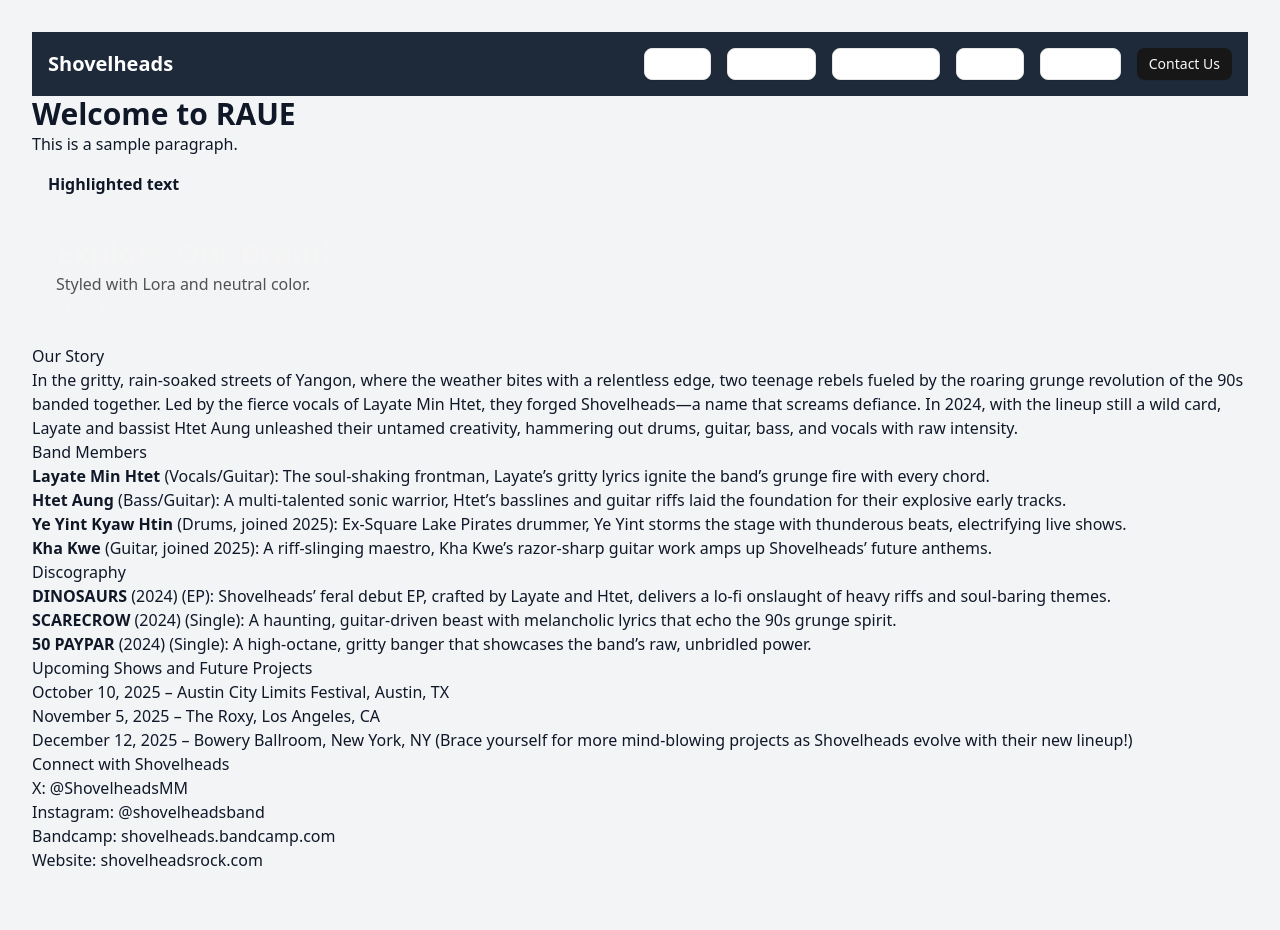
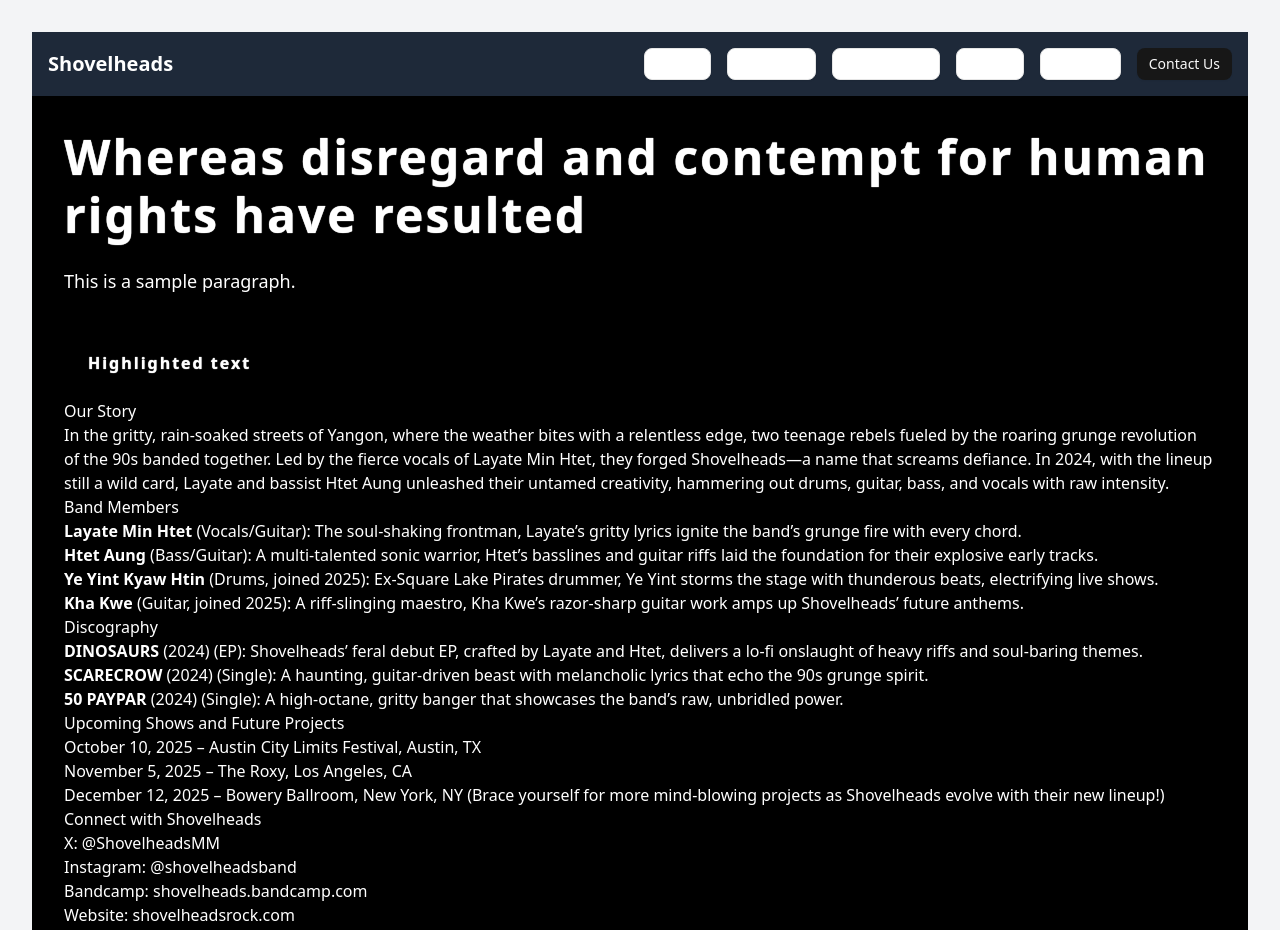
Before and after one commit to theYE-8266-viren-Nai/shovelHeads, an Astro site: page /compotestpage in a window 1280 px wide. Shown: the top 930 px of the page. Before the commit the page ends 904 px from the top, so only its background shows below. Built offline with nearby package versions, Linux system fonts and the light colour scheme; Astro itself is replaced by a stand-in of ours; a web font is replaced by a local one.

Commit message:
updated font but has not acheieved the pixelated font that I desire

```diff
--- a/astro.config.mjs
+++ b/astro.config.mjs
@@ -34,11 +34,7 @@ export default defineConfig({
       },
       fontFamily: {
        bitcount: ['"Bitcount Prop Double"', 'sans-serif'],
-        lora: ['Lora', 'serif'],
-        montserrat: ['Montserrat', 'sans-serif'],
-        // Optionally keep existing fonts
-        display: ['Inter', 'system-ui', 'sans-serif'],
-        body: ['Inter', 'system-ui', 'sans-serif'],
+
       },
     },
   },
--- a/src/layouts/Layout.astro
+++ b/src/layouts/Layout.astro
@@ -32,9 +32,7 @@
       <meta property="og:url" content="https://shovelheadsrock.com" />
       <link rel="preconnect" href="https://fonts.googleapis.com">
     <link rel="preconnect" href="https://fonts.gstatic.com" crossorigin>
-    <link href="https://fonts.googleapis.com/css2?family=Bitcount+Prop+Double:wght@100..900&family=Lora:ital,wght@0,400..700;1,400..700&family=Montserrat:ital,wght@0,100..900;1,100..900&display=swap" rel="stylesheet">
-    </head>
-    <body class="min-h-screen bg-gray-100 text-gray-900">
+<link href="https://fonts.googleapis.com/css2?family=Bitcount+Prop+Double:wght@100..900&display=swap" rel="stylesheet">    <body class="min-h-screen bg-gray-100 text-gray-900">
 
       <main class="max-w-7xl mx-auto px-4 sm:px-6 lg:px-8 py-8">
 
--- a/src/pages/compotestpage.astro
+++ b/src/pages/compotestpage.astro
@@ -2,14 +2,12 @@
 // src/pages/compostestpage.astro
 import { getEntry } from "astro:content";
 import Layout from "../layouts/Layout.astro";
-import Navbar from "../components/Navbar.jsx"; // Import React component
+import Navbar from "../components/Navbar.jsx";
 import "../styles/global.css";
 
 const entry = await getEntry("posts", "shovelheads-band");
 if (!entry) throw new Error("Shovelheads band post not found");
 const { Content } = await entry.render();
-
-// ... (keep the existing parsing logic for sections) ...
 ---
 
 <Layout
@@ -19,22 +17,22 @@ const { Content } = await entry.render();
   entry={entry}
 >
   <Navbar client:load />
-  <!-- Render React Navbar with hydration -->
-  <h1 class="font-bitcount-800 text-raue-orange text-3xl font-extrabold">Welcome to RAUE</h1>
-  <p class="font-lora text-text-secondary">This is a sample paragraph.</p>
-  <div class="bg-bg-card p-4 rounded-lg">
-    <span class="font-bitcount text-raue-peach font-bold">Highlighted text</span>
-  </div>
-  <div class="bg-bg-dark p-6 text-accent">
-    <h2 class="font-bitcount text-raue-coral text-3xl font-bold">
-      Explore Our Brand
-    </h2>
-    <p class="font-lora text-neutral-600">
-      Styled with Lora and neutral color.
-    </p>
-    <button class="font-montserrat text-raue-orange font-bold">
-      Click Me
-    </button>
-  </div>
-  <Content />
+  <main class="min-h-screen bg-black text-white p-8">
+    <h1 class="font-bitcount text-5xl font-black pixel-text">Whereas disregard and contempt for human rights have resulted</h1>
+    <p class="font-lora text-text-secondary text-lg mt-6">This is a sample paragraph.</p>
+    <div class="bg-bg-card p-6 rounded-lg mt-8">
+      <span class="font-bitcount text-raue-peach font-bold pixel-text">Highlighted text</span>
+    </div>
+    <Content />
+  </main>
+
+  <style>
+    .pixel-text {
+      text-shadow: 0 0 1px rgba(255, 255, 255, 0.7), 0 0 3px rgba(0, 0, 0, 0.4);
+      -webkit-text-stroke: 0.5px rgba(255, 255, 255, 0.2);
+      letter-spacing: 2px;
+      line-height: 1.2;
+      filter: brightness(1.1) contrast(1.2);
+    }
+  </style>
 </Layout>
```
